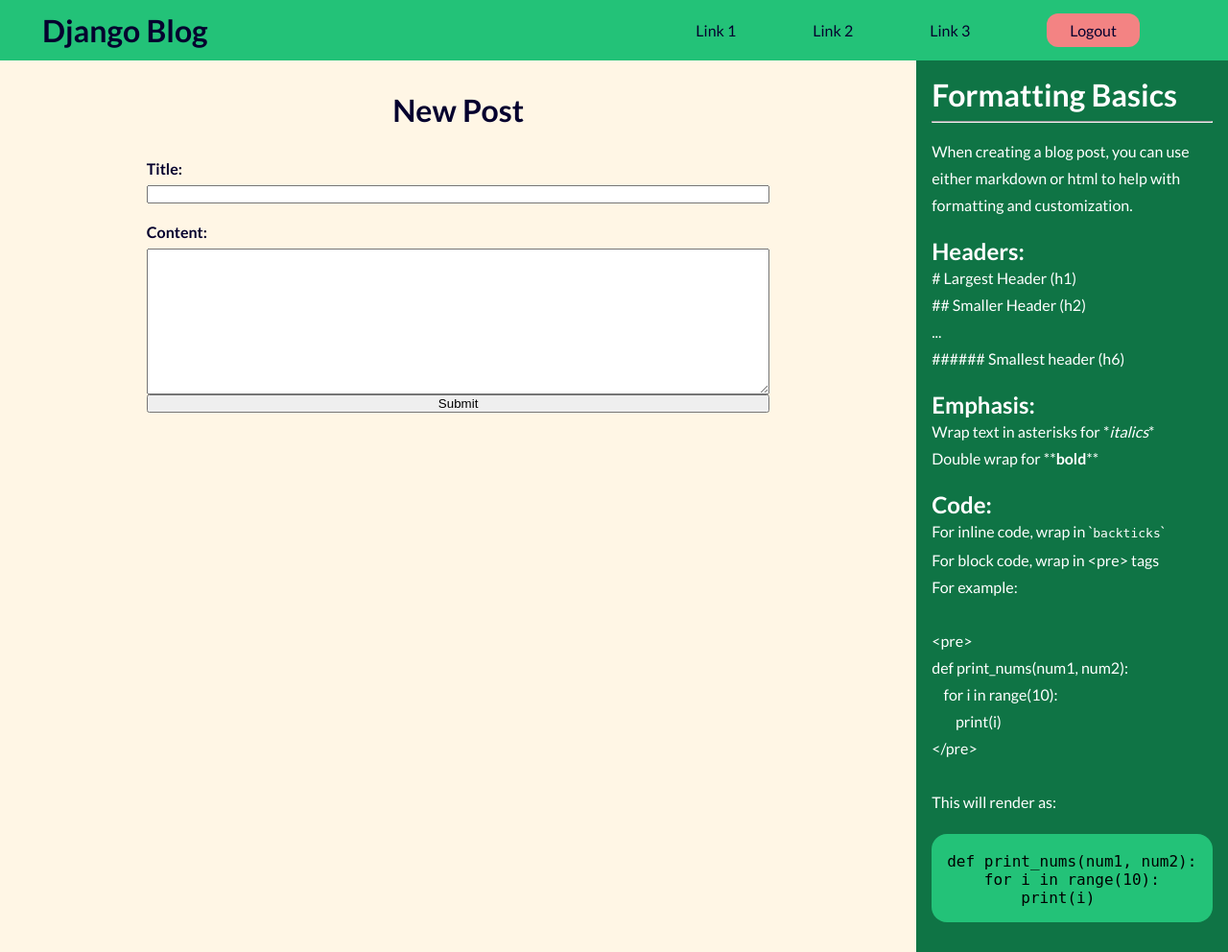
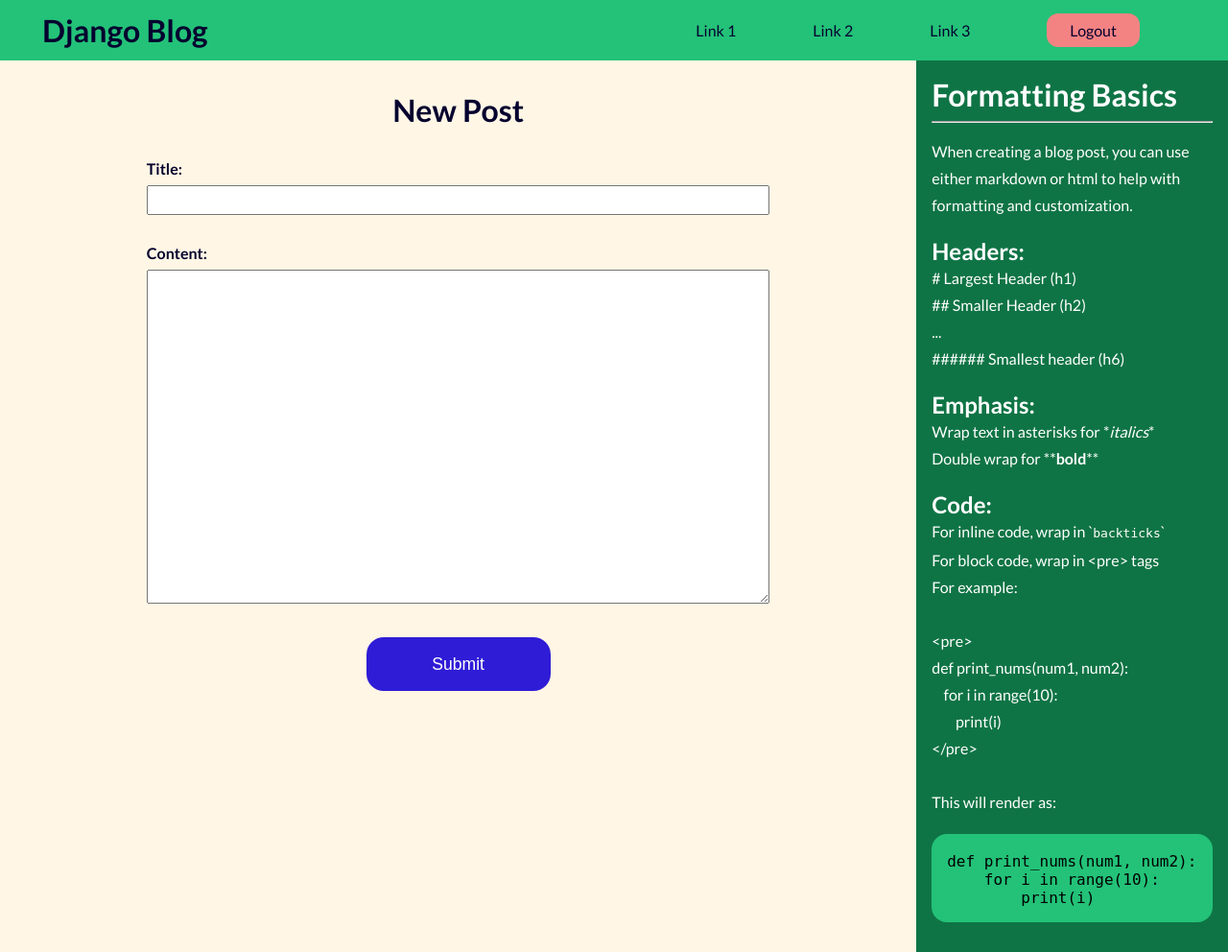
Before and after one commit to JoshGraham14/django-blog, a Django app: page /new-post/ in a window 1280 px wide. Shown: the top 992 px of the page at 96% size. Run offline with Django 3.2, Linux system fonts and the light colour scheme; the visitor is signed in with stand-in values (Sample User, id 1).

Commit message:
Added styling to the new post form

```diff
--- a/blog/forms.py
+++ b/blog/forms.py
@@ -10,6 +10,18 @@ class PostForm(ModelForm):
     class Meta:
         model = Post
         fields = ['title', 'content']
+
+    title = forms.CharField(widget=forms.TextInput(
+        attrs={
+            'class': 'new-post-title'
+        }
+    ))
+
+    content = forms.CharField(widget=forms.Textarea(
+        attrs={
+            'class': 'new-post-content'
+        }
+    ))
 
     def __init__(self, *args, **kwargs):
         self._user = kwargs.pop('user')
--- a/blog/templates/newpost.html
+++ b/blog/templates/newpost.html
@@ -5,7 +5,7 @@
     <form class='new-post-form' action="" method="POST">
         {% csrf_token %}
         {{ form }}
-        <input type="submit">
+        <input class="new-post-btn submit-btn" type="submit">
     </form>
 {% endblock content %}
 
--- a/blog/templates/postdetail.html
+++ b/blog/templates/postdetail.html
@@ -9,7 +9,7 @@
         <h5>Last updated: {{ post.updated_on }}</h5>
         <hr>
         {{ post.content|convert_markdown|safe|linebreaks }}
-
+        <br>
         {% if user == post.author %}
             <button><a class="new-post-btn" href="{% url 'edit_post' post.slug %}">Edit Post</a></button>
         {% endif %}
--- a/static/css/blog.css
+++ b/static/css/blog.css
@@ -78,6 +78,7 @@ body {
 	display: flex;
 	flex-direction: column;
 	width: 70ch;
+	justify-content: center;
 }
 
 .new-post-form label {
@@ -147,6 +148,35 @@ button:hover {
 	color: black;
 }
 
+.new-post-title {
+	font-size: 1.25em;
+	padding: 0.1em;
+}
+
+.new-post-content {
+	font-family: 'Lato', sans-serif;
+	font-size: 1.25em;
+	padding: 0.1em;
+	height: 30ch;
+}
+
+.submit-btn {
+	border: none;
+	font-size: 1.1em;
+	background: rgb(47, 28, 214);
+	padding: 1em 0em;
+	color: white;
+	border-radius: 1.125rem;
+	margin-top: 2em;
+	margin-left: 13em;
+	margin-right: 13em;
+}
+
+.submit-btn:hover {
+	cursor: pointer;
+	background: rgb(110, 185, 255);
+}
+
 footer {
 	text-align: right;
 	margin-bottom: 1em;
```
